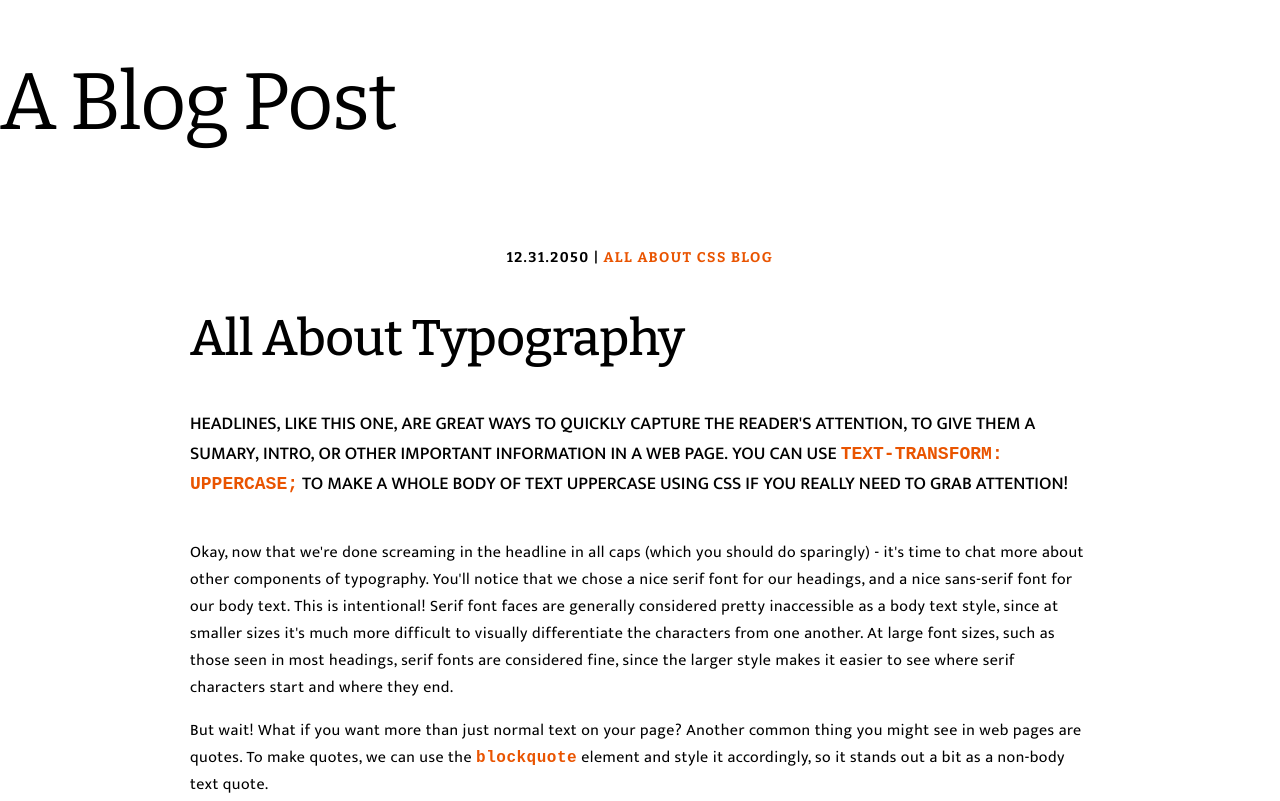
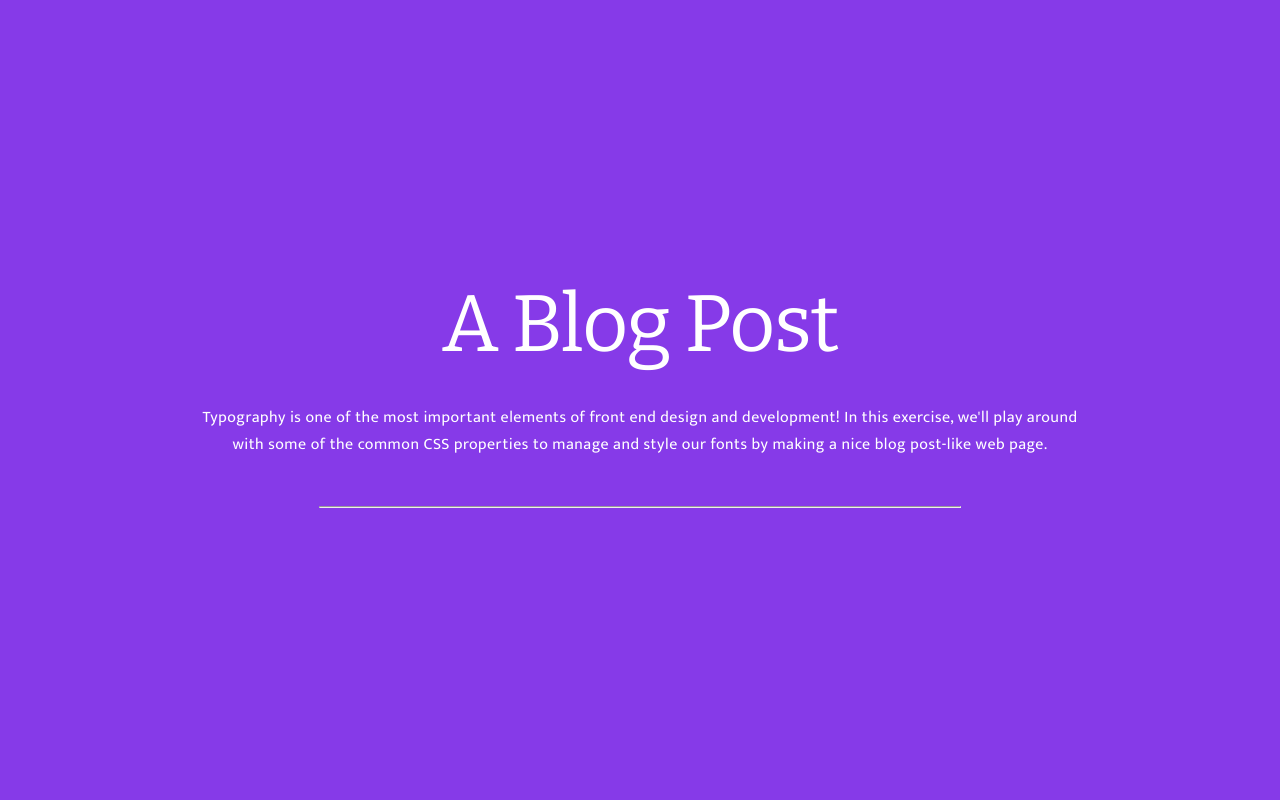
Before and after one commit to dinfantemx/code-lab, a plain HTML site: page Blog project/index.html in a window 1280 px wide. Shown: the top 801 px of the page. Drawn offline with nearby package versions, Linux system fonts and the light colour scheme.

Commit message:
hero section - end of project

```diff
--- a/Blog project/index.html
+++ b/Blog project/index.html
@@ -12,7 +12,14 @@
     <title>Typography Blog Post</title>
   </head>
   <body>
-    <h1>A Blog Post</h1>
+    <div class="hero">
+      <h1>A Blog Post</h1>
+      <p>
+        Typography is one of the most important elements of front end design and development! In this exercise, we'll play around with some of the
+        common CSS properties to manage and style our fonts by making a nice blog post-like web page.
+      </p>
+      <hr />
+    </div>
     <div class="content">
       <p class="info">12.31.2050 | <span>ALL ABOUT CSS BLOG</span></p>
       <h2>All About Typography</h2>
--- a/Blog project/styles.css
+++ b/Blog project/styles.css
@@ -27,7 +27,7 @@ h6 {
 }
 
 .content h3 {
-    text-transform: capitalize;
+  text-transform: capitalize;
 }
 .info {
   text-align: center;
@@ -41,6 +41,41 @@ h6 {
   color: #e95400;
 }
 
+/* Hero Section */
+
+.hero {
+  background-color: #863ae8;
+  height: 100vh;
+  color: white;
+  text-align: center;
+  display: flex;
+
+  /* Flex box */
+  flex-direction: column;
+  align-items: center;
+  justify-content: center;
+}
+
+.hero h1 {
+  font-size: 80px;
+  font-weight: 400;
+  letter-spacing: -1.5px;
+  margin:;
+}
+
+.hero h1,
+.hero p {
+  width: 75%;
+  max-width: 900px;
+  margin: 16px 0;
+}
+
+.hero hr {
+  width: 50%;
+  margin: 32px 0;
+}
+
+
 /* Content */
 
 .headline {
@@ -49,12 +84,6 @@ h6 {
   font-weight: 500;
   letter-spacing: 0;
   margin: 40px 0;
-}
-
-h1 {
-  font-size: 80px;
-  font-weight: 400;
-  letter-spacing: -1.5px;
 }
 
 h2 {
@@ -97,8 +126,8 @@ h6 {
 }
 
 code {
-    color: #e95400;
-    font-weight: bold;
+  color: #e95400;
+  font-weight: bold;
 }
 
 /* Footer */
```
